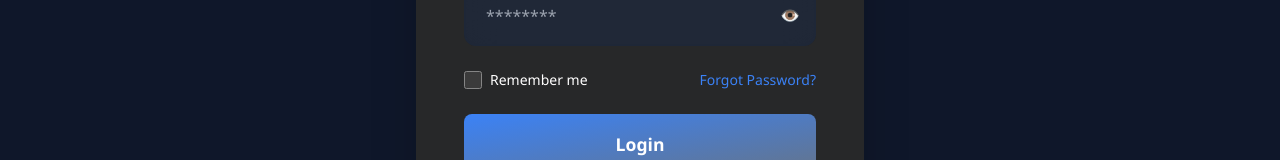
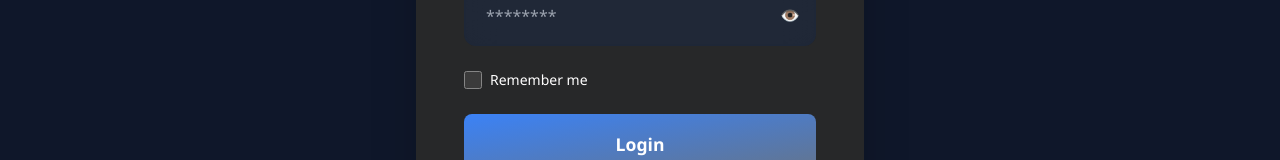
Before and after one commit to Gadnadj/PlanEat, a Next.js app: page /login in a window 1280 px wide. Shown: the part 620-780 px from the top of the page. Built offline with nearby package versions, Linux system fonts and the light colour scheme; no server answers.

Commit message:
remove forgot password

```diff
--- a/app/login/page.tsx
+++ b/app/login/page.tsx
@@ -176,7 +176,7 @@ const Page = () => {
                                     <input className=' w-[18px] h-[18px] accent-[#3b82f6]' type="checkbox" />
                                     <label>Remember me</label>
                                 </div>
-                                <Link href={'/forget-password'} className='text-[#3b82f6] no-underline transition-all duration0300 ease-out hover:text-[#64748b]'>Forgot Password?</Link>
+                                {/* <Link href={'/forget-password'} className='text-[#3b82f6] no-underline transition-all duration0300 ease-out hover:text-[#64748b]'>Forgot Password?</Link> */}
                             </div>
                             <button type='submit' className={confirmButton} disabled={loading}>
                                 {loading ? 'Logging in...' : 'Login'}
```
